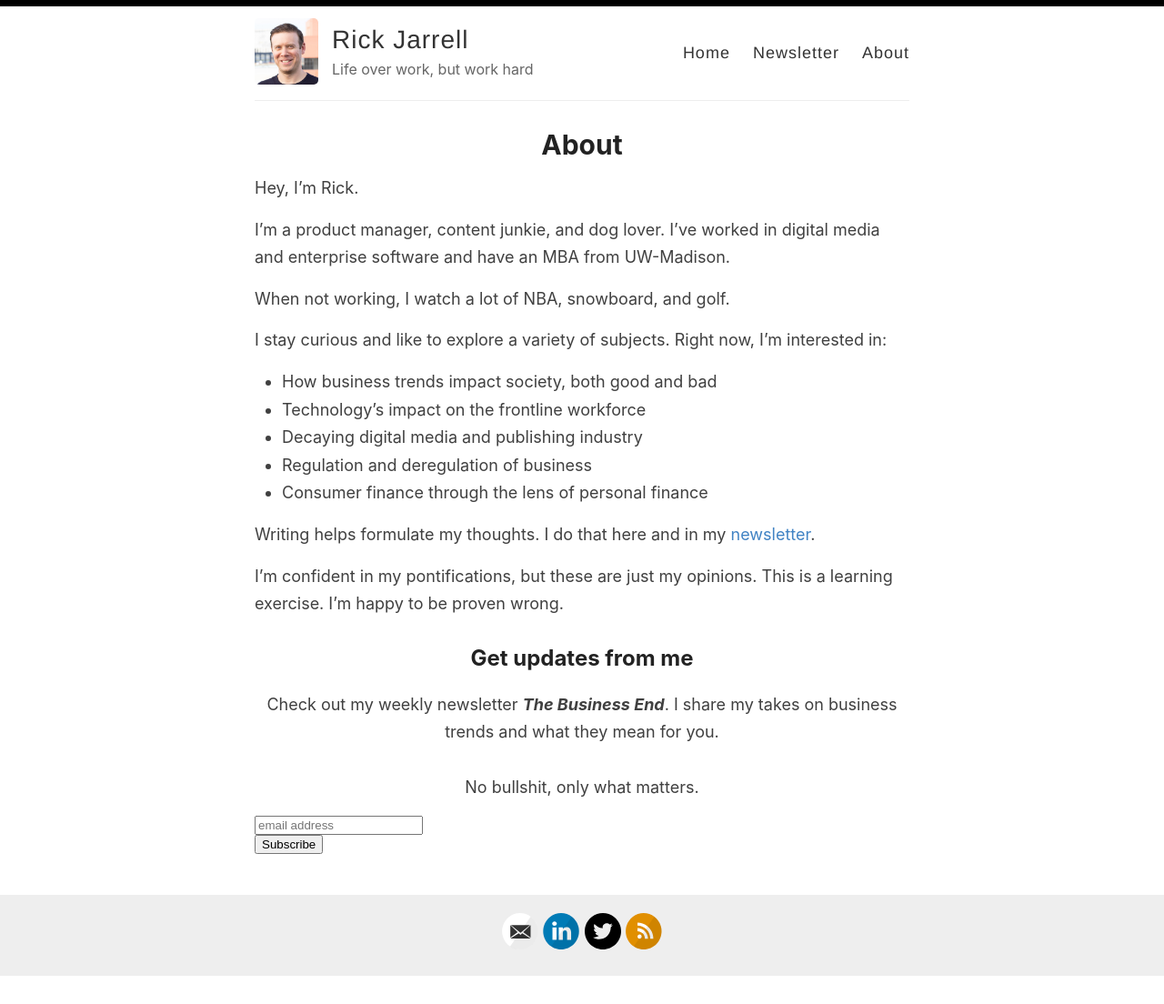
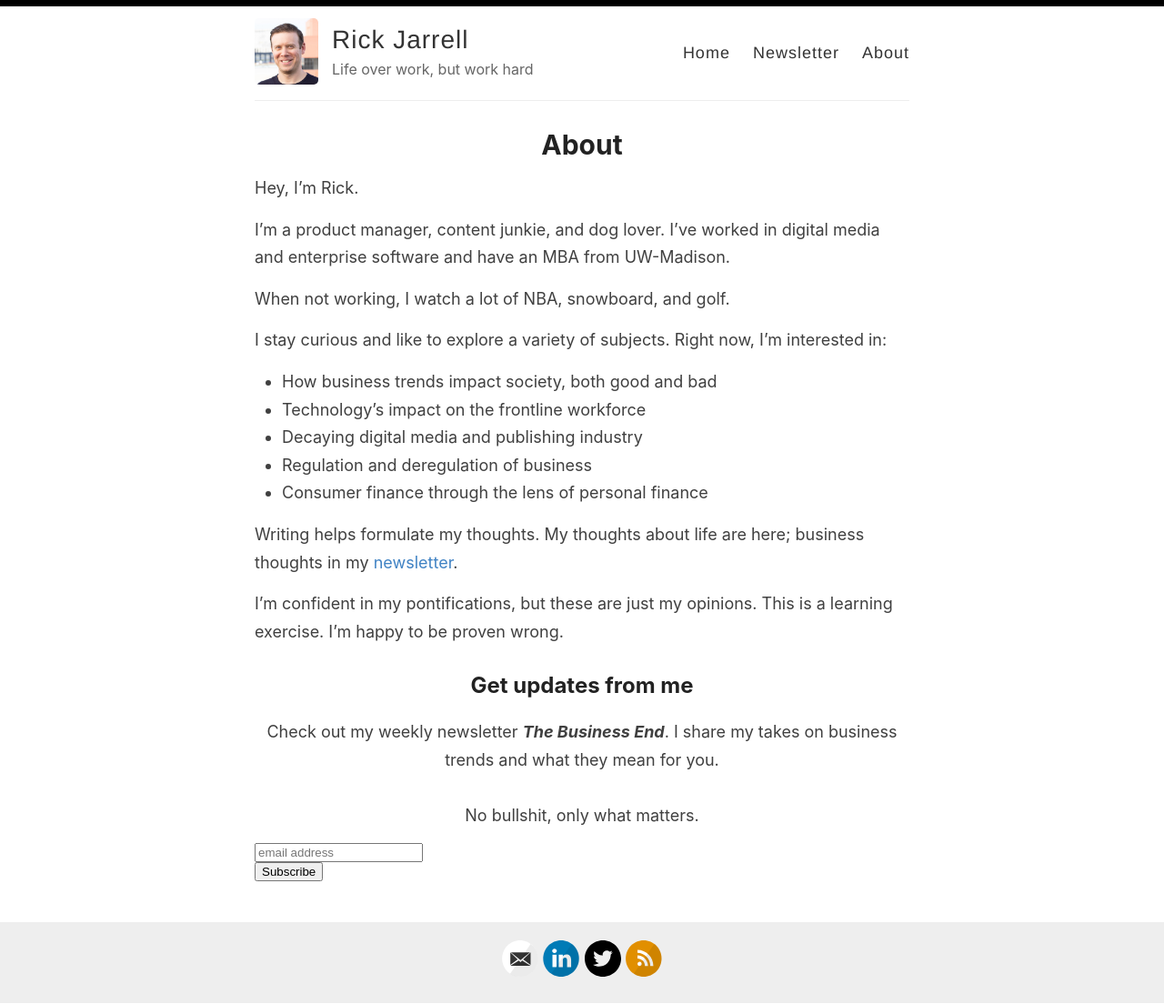
Before and after one commit to rickjarrell/backupblog, a Jekyll site: the page built from _pages/about.md, in a window 1280 px wide. Shown: the whole page at 91% size. Built offline with Jekyll 4.4.1, drawn with Linux system fonts in a browser that asks for light colours; comment, search, counter and statistics services are not loaded; before the commit the page ends 1073 px from its top, so only the background shows below that.

Commit message:
Update about.md

```diff
--- a/_pages/about.md
+++ b/_pages/about.md
@@ -18,7 +18,7 @@ I stay curious and like to explore a variety of subjects. Right now, I'm interes
 - Regulation and deregulation of business
 - Consumer finance through the lens of personal finance
 
-Writing helps formulate my thoughts. I do that here and in my [newsletter](www.rickjarrell.com/newsletter).
+Writing helps formulate my thoughts. My thoughts about life are here; business thoughts in my [newsletter](www.rickjarrell.com/newsletter).
 
 I'm confident in my pontifications, but these are just my opinions. This is a learning exercise. I'm happy to be proven wrong.
 
```
